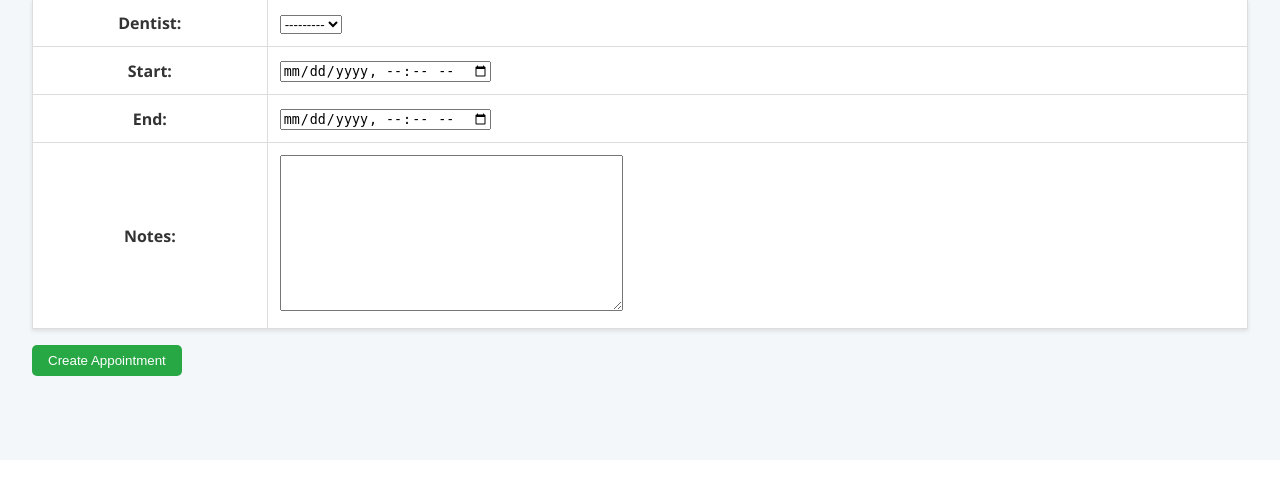
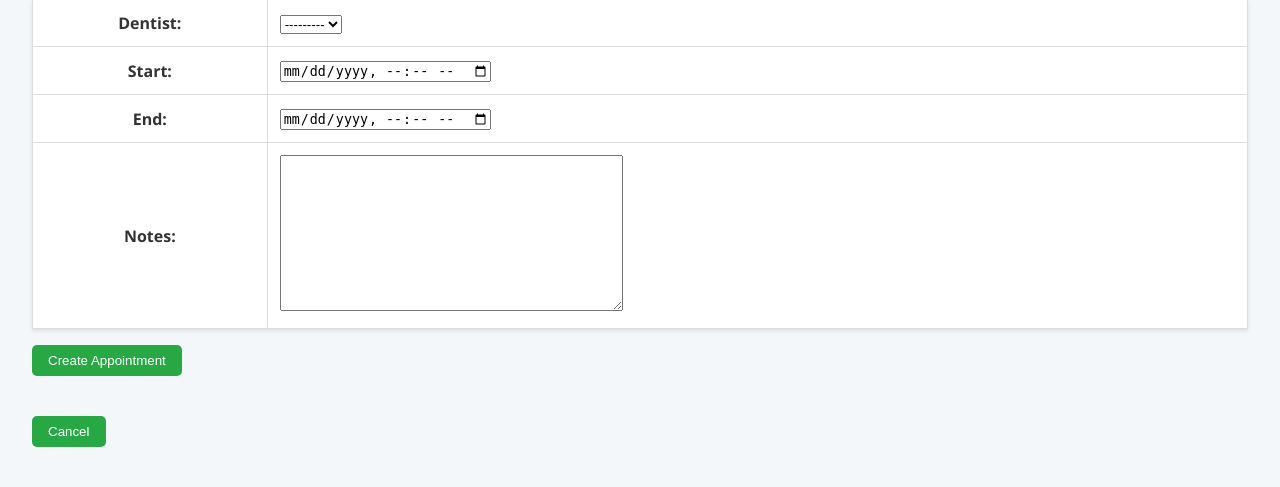
Before and after one commit to Kenneth-Tong/cs412, a Django app: template project/templates/project/create_appointment_form.html in a window 1280 px wide. Shown: the part 340-827 px from the top of the page. Before the commit the page ends 716 px from the top, so only its background shows below. Run offline with Django 5.2, Linux system fonts and the light colour scheme; the template is opened without the code that fills it: values that come from a table or form of the project are taken from there, others are empty.

Commit message:
Cancel buttons re-directing to correct

```diff
--- a/project/templates/project/create_appointment_form.html
+++ b/project/templates/project/create_appointment_form.html
@@ -8,4 +8,7 @@
     <table>{{ form.as_table }}</table>
     <input type="submit" value="Create Appointment" class="btn">
 </form>
+<form action="{% url 'dashboard' %}" method="GET">
+    <input type="submit" value="Cancel" class="btn">
+</form>
 {% endblock %}
--- a/project/templates/project/update_appointment_form.html
+++ b/project/templates/project/update_appointment_form.html
@@ -8,7 +8,7 @@
     <table>{{ form.as_table }}</table>
     <input type="submit" value="Update Blocked Time" class="btn">
 </form>
-<form action="{% url 'blocked_time_list' %}" method="GET">
+<form action="{% url 'appointment' pk=appointment.pk %}" method="GET">
     <input type="submit" value="Cancel" class="btn">
 </form>
 {% endblock %}
```
